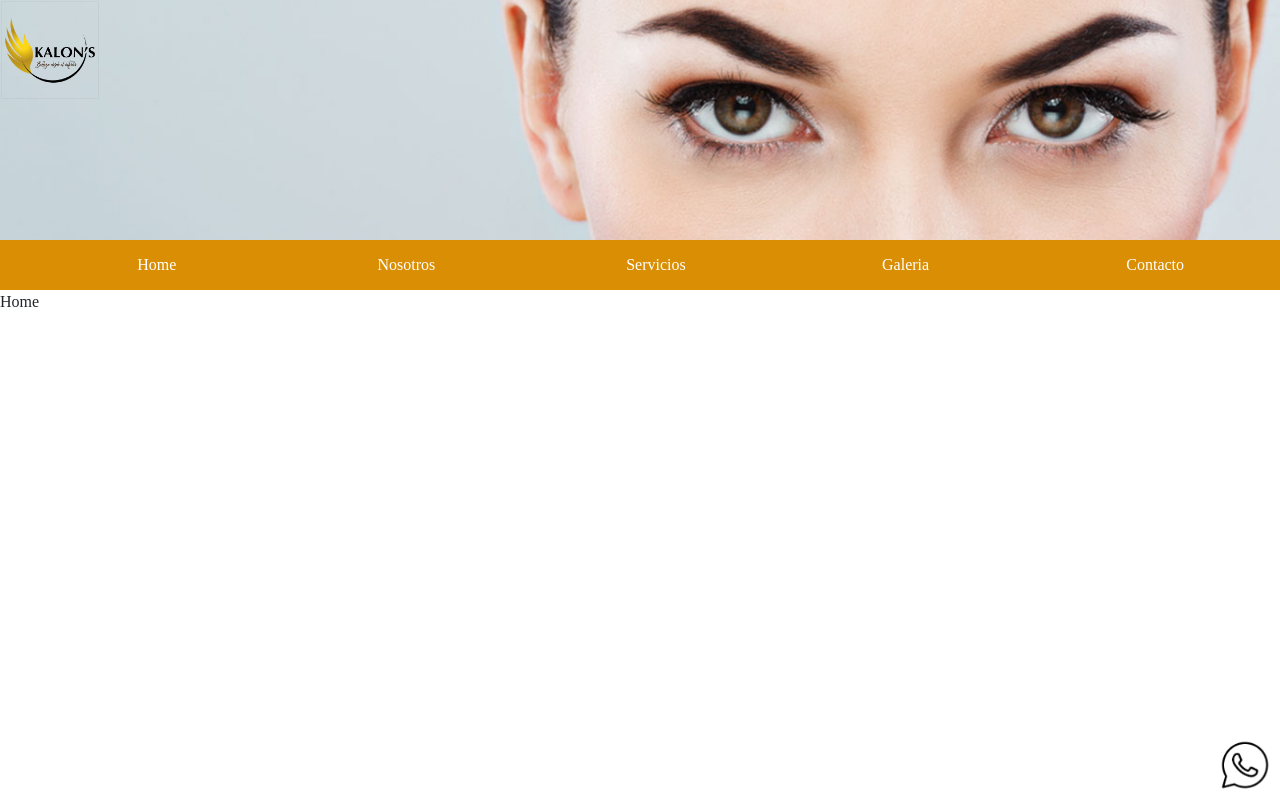
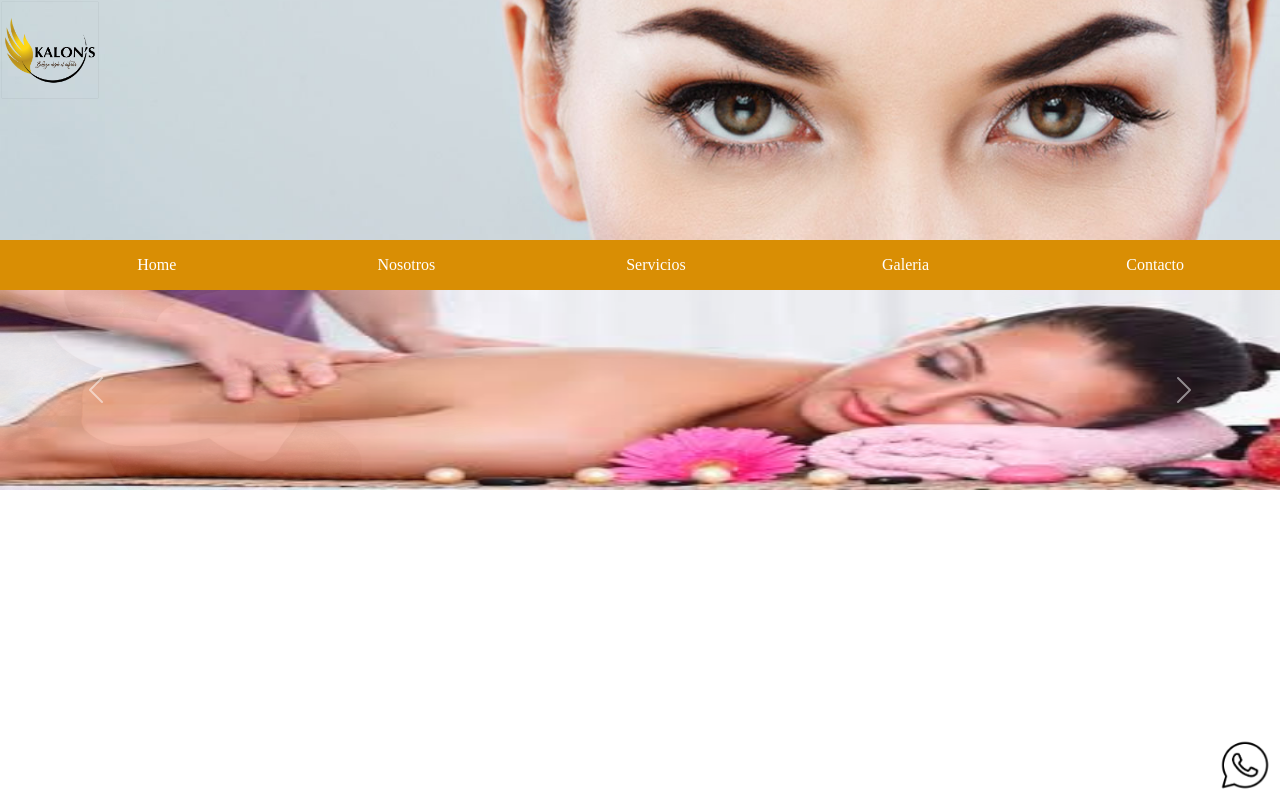
Before and after one commit to DiegoCaceresD/Diego-Caceres-Proyecto-Final-DW, a plain HTML site: page index.html in a window 1280 px wide. Shown: the top 800 px of the page. Drawn offline with nearby package versions, Linux system fonts and the light colour scheme; a web font is replaced by a local one.

Commit message:
bootstrap home

```diff
--- a/css/estilos.css
+++ b/css/estilos.css
@@ -83,6 +83,10 @@ main {
   justify-content: center;
 }
 
+.imagenCarousel{
+  height: 200px;
+  width: 100%;
+}
 
 
 @media only screen and (max-width: 800px) {
--- a/index.html
+++ b/index.html
@@ -41,7 +41,24 @@
       </ul>
     </nav>
     <main>
-      <div>Home</div>
+      <div id="carouselExampleFade" class="carousel slide carousel-fade" data-bs-ride="carousel">
+        <div class="carousel-inner">
+          <div class="carousel-item active">
+            <img src="img/carrousel5.jpg" class="d-block w-100 imagenCarousel" alt="...">
+          </div>
+          <div class="carousel-item">
+            <img src="img/carrousel3.jpg" class="d-block w-100 imagenCarousel" alt="...">
+          </div>
+        </div>
+        <button class="carousel-control-prev" type="button" data-bs-target="#carouselExampleFade" data-bs-slide="prev">
+          <span class="carousel-control-prev-icon" aria-hidden="true"></span>
+          <span class="visually-hidden">Previous</span>
+        </button>
+        <button class="carousel-control-next" type="button" data-bs-target="#carouselExampleFade" data-bs-slide="next">
+          <span class="carousel-control-next-icon" aria-hidden="true"></span>
+          <span class="visually-hidden">Next</span>
+        </button>
+      </div>
       <div class="chat">
         <a
           href="https://api.whatsapp.com/send/?phone=56937616361&text&app_absent=0"
```
Also changed, not shown: img/carrousel1.jpg (added), img/carrousel2.jpg (added), img/carrousel3.jpg (added), img/carrousel4.jpg (added), img/carrousel5.jpg (added).
